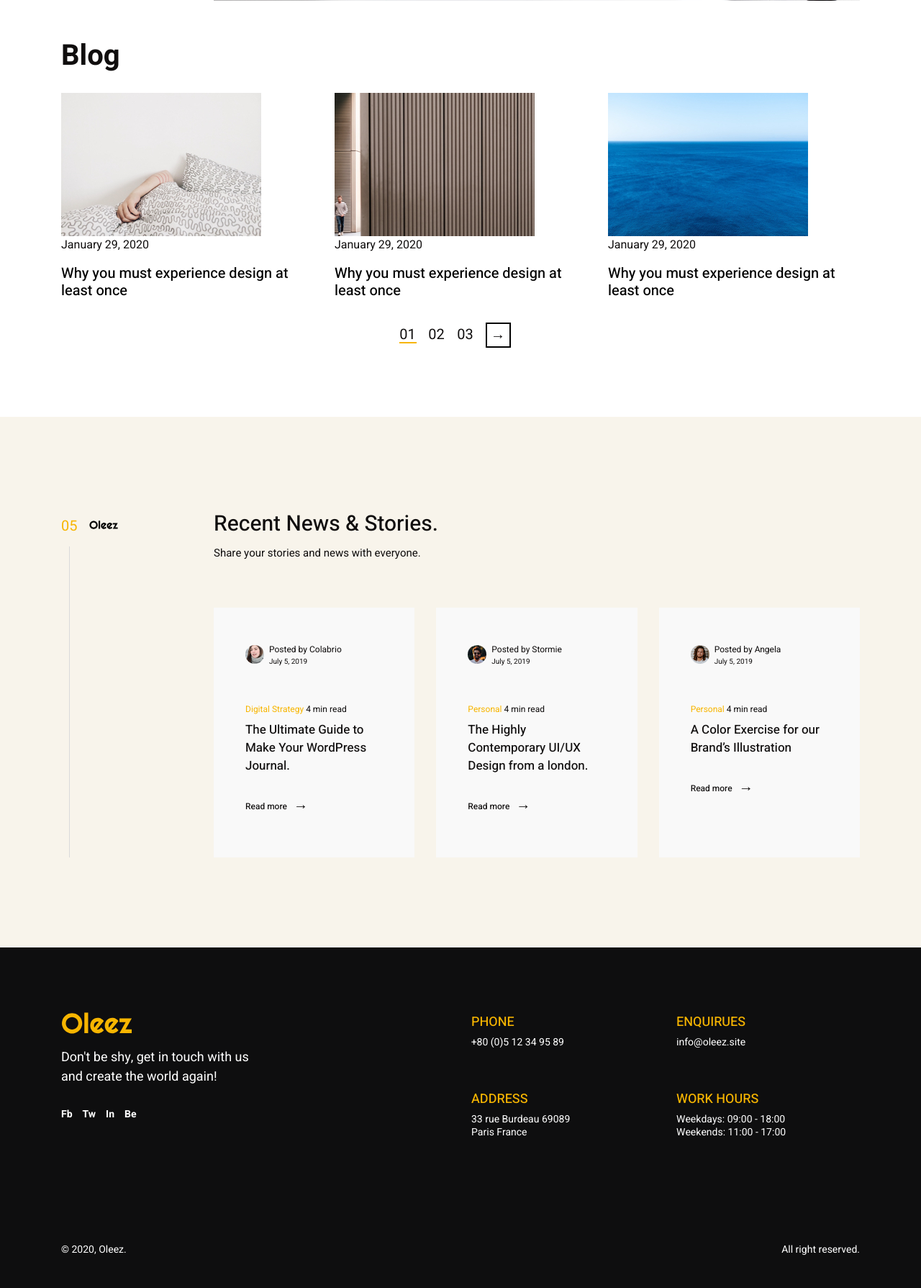
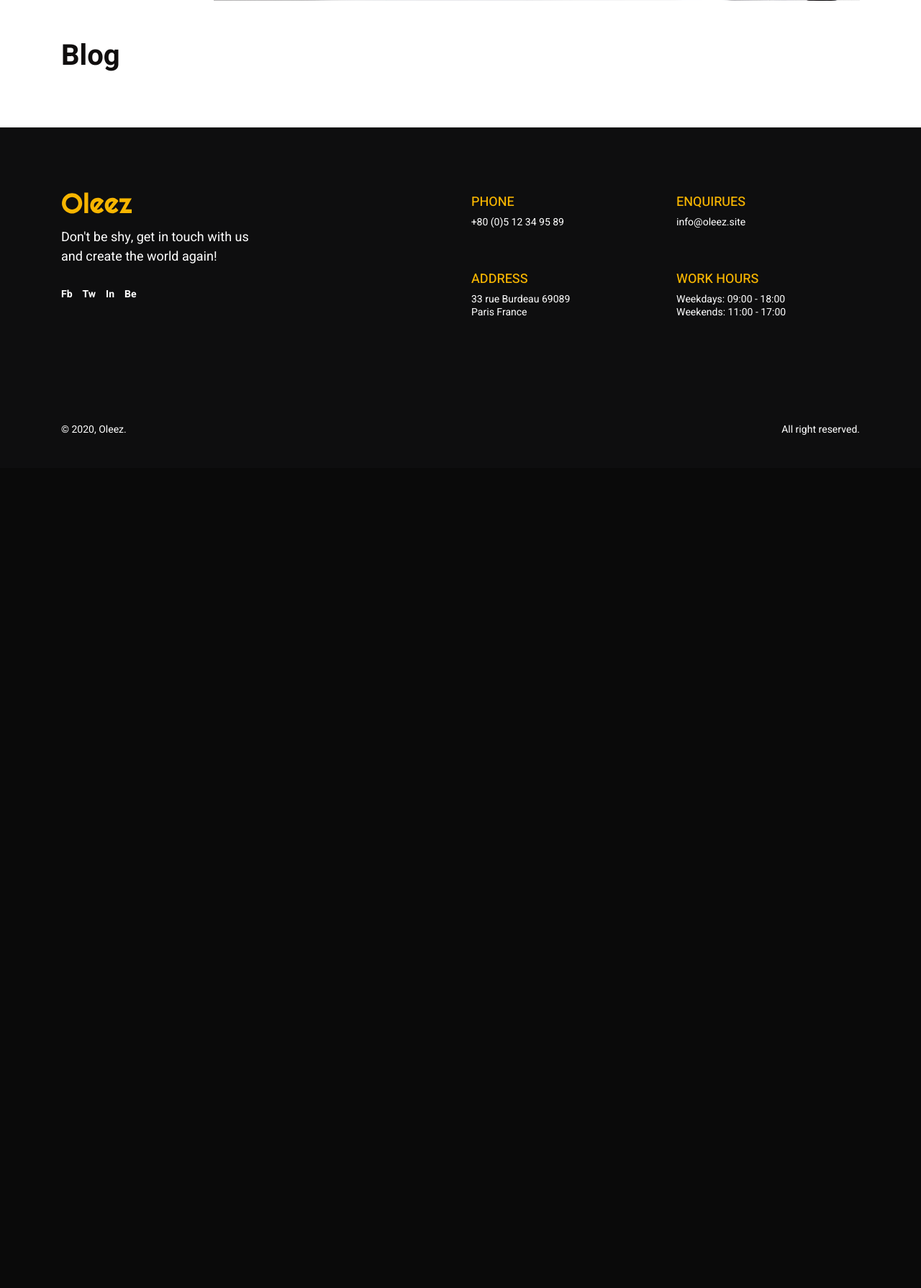
Before and after one commit to davideke1/-, a Django app: page / in a window 1280 px wide. Shown: the part 703-2492 px from the top of the page at 72% size. After the commit the page ends 1307 px from the top, so only its background shows below. Run offline with Django 3.2, Linux system fonts and the light colour scheme; parts of the project's set-up code (start-up, migrations or seed data) failed here and were passed over; some libraries are stand-ins or nearby versions.

Commit message:
Passed context variables in index template

```diff
--- a/crud_blog/templates/crud_blog/index.html
+++ b/crud_blog/templates/crud_blog/index.html
@@ -39,45 +39,25 @@ Oleez :: Home
     </div>
   </section>
 
-  <section class="mt-4" id="blogPosts">
+  <section class="mt-4 mb-5" id="blogPosts">
     <div class="container">
         <h1 class="oleez-page-title wow fadeInUp">Blog</h1>
         <div class="row">
+          {% for article in articles %}
           <div class="col-md-4 mb-4">
             <div class="blog-post-card wow fadeInUp">
                 <div class="blog-post-thumbnail-wrapper">
                     <img src="{% static 'images/Bloggrid/Bloggrid_2.jpg' %}" alt="blog">
                 </div>
-                    <p class="blog-post-date">January 29, 2020</p>
-                    <a style="color: black;" href="{% url 'blog:article' %}">
-                        <h5 class="blog-post-title">Why you must experience design at least once</h5>
+                <p class="blog-post-date">{{ article.timestamp }}</p>
+                <a style="color: black;" href="{{ article.get_absolute_url }}">
+                    <h5 class="blog-post-title">{{ article.title }}</h5>
                 </a>
             </div>
           </div>
-            <div class="col-md-4 mb-4">
-                <div class="blog-post-card wow fadeInUp">
-                    <div class="blog-post-thumbnail-wrapper">
-                        <img src="{% static 'images/Bloggrid/Bloggrid_4.jpg' %}" alt="blog">
+          {% endfor %}
         </div>
-                    <p class="blog-post-date">January 29, 2020</p>
-                    <a style="color: black;" href="{% url 'blog:article' %}">
-                        <h5 class="blog-post-title">Why you must experience design at least once</h5>
-                    </a>
-                </div>
-            </div>
-            <div class="col-md-4 mb-4">
-                <div class="blog-post-card wow fadeInUp">
-                    <div class="blog-post-thumbnail-wrapper">
-                        <img src="{% static 'images/Bloggrid/Bloggrid_8.jpg' %}" alt="blog">
-                    </div>
-                    <p class="blog-post-date">January 29, 2020</p>
-                    <a style="color: black;" href="{% url 'blog:article' %}">
-                        <h5 class="blog-post-title">Why you must experience design at least once</h5>
-                    </a>
-                </div>
-            </div>
-        </div>
-        <div class="row">
+        {% comment %} <div class="row">
             <div class="col-12 pb-5 mb-5">
                     <nav class="oleez-pagination d-flex align-items-center justify-content-center wow fadeInUp">
                         <a href="#!" class="active">01</a>
@@ -86,12 +66,12 @@ Oleez :: Home
                         <a href="#!" class="next">&rarr;</a>
                     </nav>
             </div>
-        </div>
+        </div> {% endcomment %}
     </div>
   </section>
 
   {% comment %} Recent News and Stories {% endcomment %}
-  <section class="oleez-landing-section oleez-landing-section-news">
+  {% comment %} <section class="oleez-landing-section oleez-landing-section-news">
     <div class="container">
       <div class="oleez-landing-section-content">
         <div class="oleez-landing-section-verticals wow fadeIn">
@@ -178,6 +158,6 @@ Oleez :: Home
         </div>
       </div>
     </div>
-  </section>
+  </section> {% endcomment %}
 </main>
 {% endblock content %}
```
Lines whose indentation alone changed are shown as unchanged.
